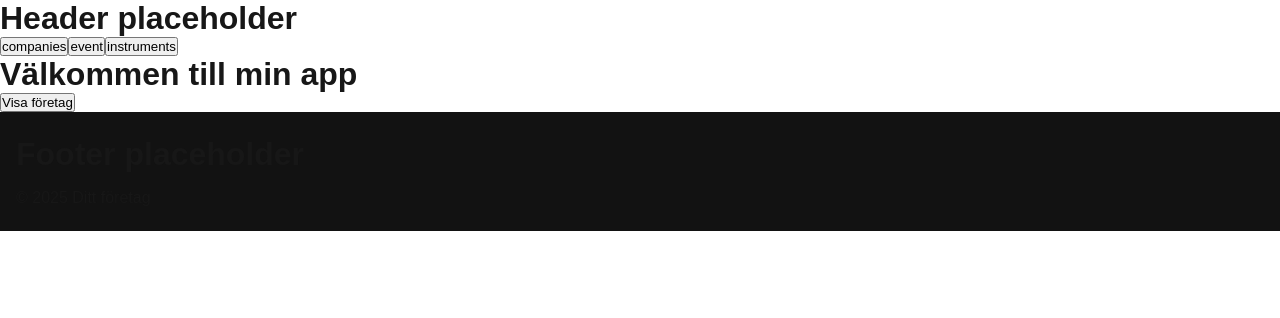
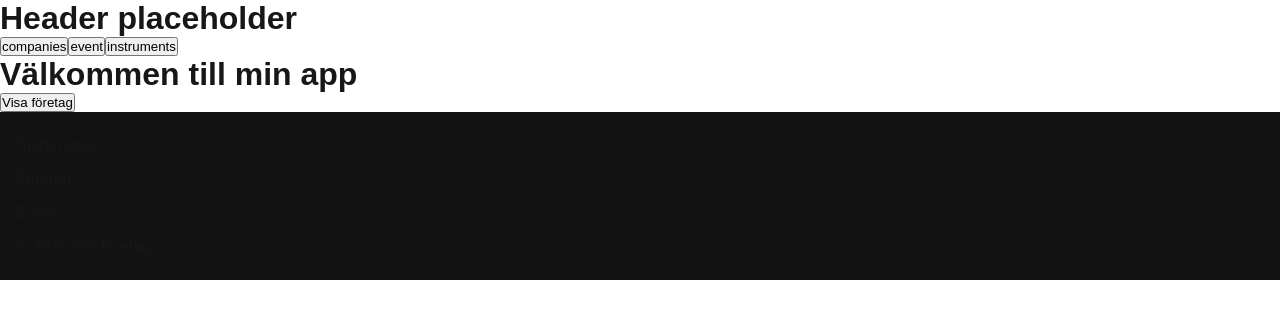
Before and after one commit to Skjesper/LIA-Portal, a Next.js app: page / in a window 1280 px wide. Shown: the top 318 px of the page. Built offline with nearby package versions, Linux system fonts and the light colour scheme.

Commit message:
created a footer component

```diff
--- a/src/components/footer/Footer.jsx
+++ b/src/components/footer/Footer.jsx
@@ -1,10 +1,20 @@
 import styles from './Footer.module.css';
+import Link from 'next/link';
+
 
 export default function Footer() {
   return (
     <footer className={styles.footer}>
-      <div className={styles.container}>
-        <h1 className={styles.title}>Footer placeholder</h1>
+      <div className={styles.leftContainer}>
+      <Link href="/students" className={styles.link}>
+            Studerande
+          </Link>
+          <Link href="/companies" className={styles.link}>
+            Företag
+          </Link>
+          <Link href="/event" className={styles.link}>
+            Event
+          </Link>
         <p className={styles.text}>© 2025 Ditt företag</p>
       </div>
     </footer>
--- a/src/components/footer/Footer.module.css
+++ b/src/components/footer/Footer.module.css
@@ -8,7 +8,7 @@
 
 }
 
-.container {
+.leftContainer {
     display: flex;
     flex-direction: column;
     align-items: flex-start;
```
